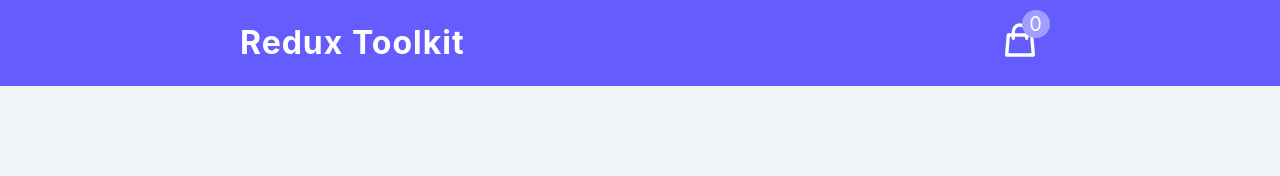
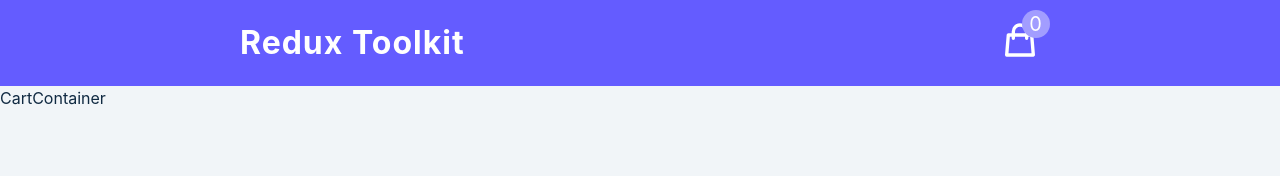
Before and after one commit to DanielMcIntyre2022/Redux-Toolkit-Testing, a React (Create React App) app: page / in a window 1280 px wide. Shown: the top 176 px of the page. Built offline with nearby package versions, Linux system fonts and the light colour scheme; the HTML template or start-up script is replaced by a standard one.

Commit message:
created cartContainer and cartItem components

```diff
--- a/src/App.js
+++ b/src/App.js
@@ -1,8 +1,10 @@
 import Navbar from './components/Navbar';
+import CartContainer from './components/CartContainer';
 
 function App() {
   return <main>
     <Navbar/>
+    <CartContainer/>
   </main>;
 }
 export default App;
--- /dev/null
+++ b/src/components/CartContainer.jsx
@@ -0,0 +1,9 @@
+import CartItem from "./CartItem";
+
+function CartContainer() {
+  return (
+    <div>CartContainer</div>
+  )
+}
+
+export default CartContainer;
--- /dev/null
+++ b/src/components/CartItem.jsx
@@ -0,0 +1,8 @@
+
+function CartItem() {
+  return (
+    <div>CartItem</div>
+  )
+}
+
+export default CartItem;
```
